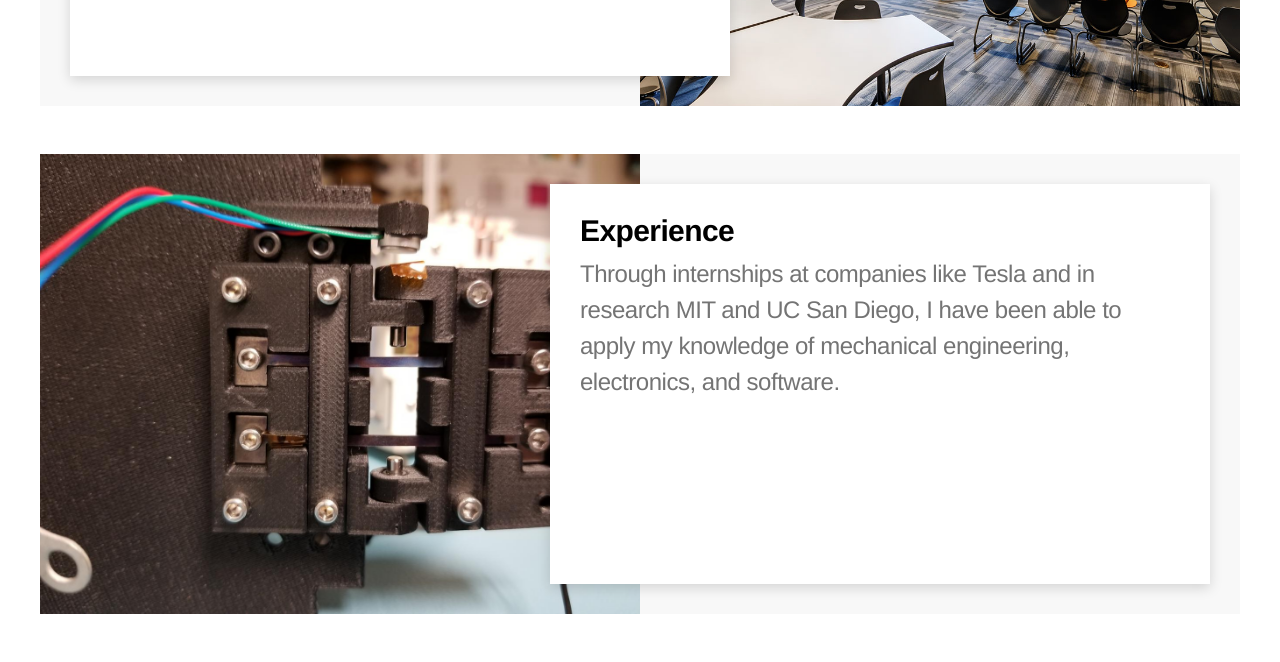
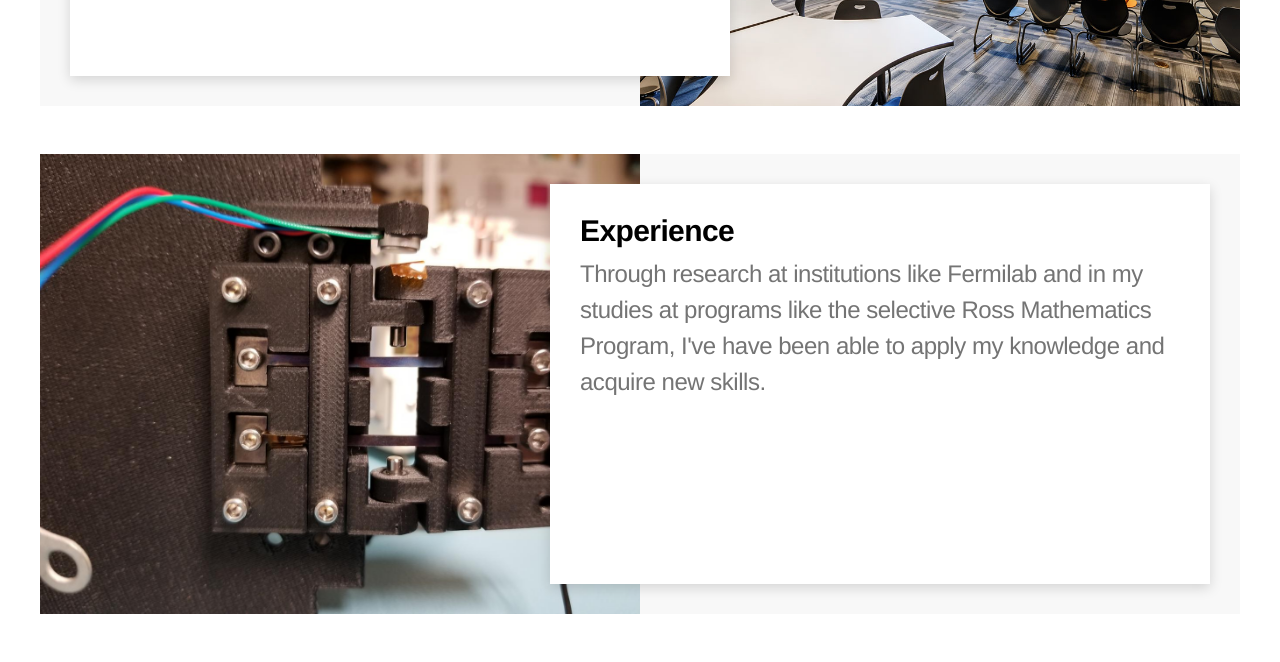
Before and after one commit to annegautham/annegautham.github.io, a Jekyll site: the page built from index.md, in a window 1280 px wide and 1400 px high, scrolled down 1562 px. Shown: the top 662 px of the window. Built offline with Jekyll 4.4.1, drawn with Linux system fonts in a browser that asks for light colours; some web fonts are replaced; some of the changed text lies outside the part shown; grey boxes are pictures that could not be loaded.

Commit message:
Update index.md

```diff
--- a/index.md
+++ b/index.md
@@ -21,13 +21,13 @@
     title="Experience"
     page_url="/experience/"
     image_path="/assets/images/experience.jpeg"
-    description="Through internships at companies like Tesla and in research MIT and UC San Diego, I have been able to apply my knowledge of mechanical engineering, electronics, and software." %}
+    description="Through research at institutions like Fermilab and in my studies at programs like the selective Ross Mathematics Program, I've have been able to apply my knowledge and acquire new skills." %}
 
 {% include card.html
     title="Portfolio"
     page_url="/portfolio/"
     image_path="/assets/images/portfolio.png"
-    description="As I've employed the engineering process of design, build, test, repeat on personal projects as well as projects for classes and my engineering teams. Forging ahead using all the resources at my disposal have allowed me to learn a lot (and fail a lot), while making some cool things along the way." %}
+    description="I've employed the engineering process of design, build, test, and repeat on personal projects as well as projects for classes, engineering teams, and research. By forging ahead using all the resources at my disposal have allowed me to learn, and fail, a lot, while making some cool/useful things along the way." %}
 
 {% include card.html
     title="Blog"
```
